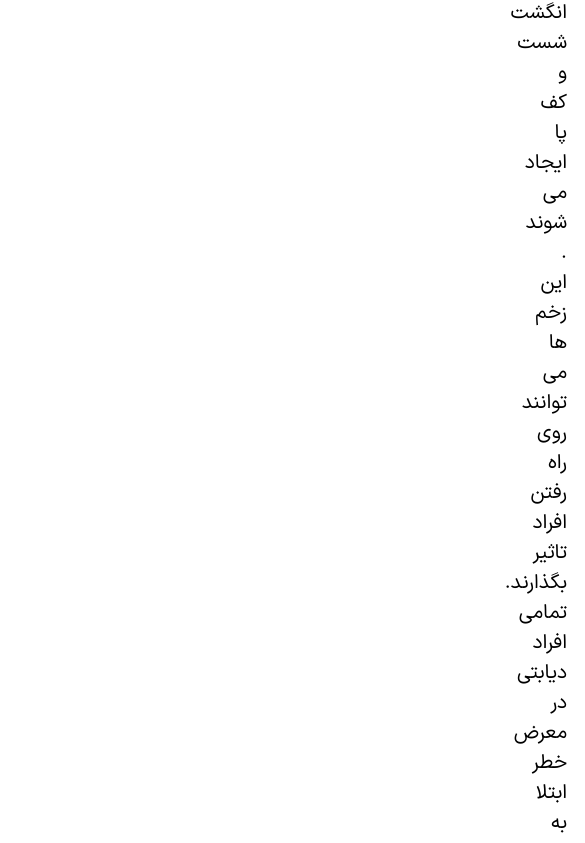
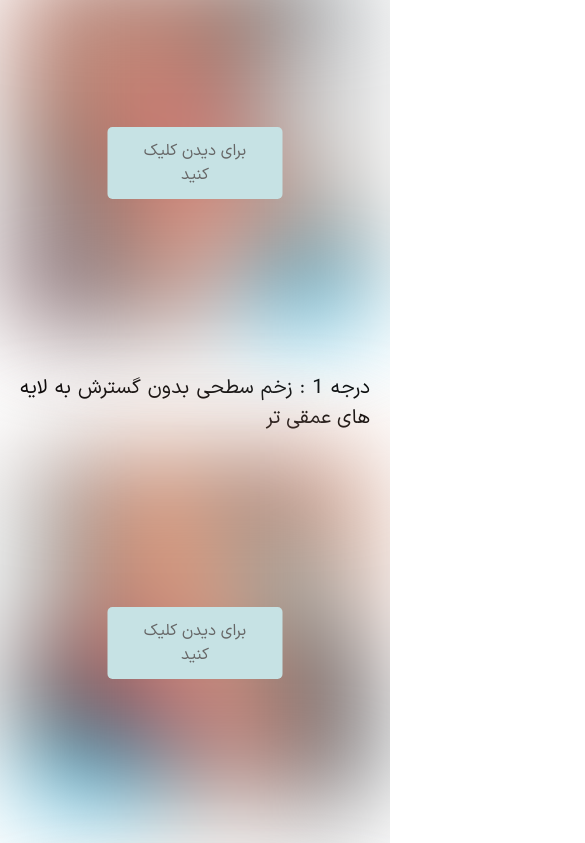
Before and after one commit to JalalHamed/rasouli-clinic, a React (Create React App) app: page /foot-injury in a window 390 px wide. Shown: the part 1440-2283 px from the top of the page, 585 px wide, since content can reach past the window. Built offline with nearby package versions, Linux system fonts and the light colour scheme.

Commit message:
show images on click on foot injury, handle responsive

```diff
--- /dev/null
+++ b/src/components/GenerateImage.jsx
@@ -0,0 +1,23 @@
+// Hooks
+import { useState } from 'react';
+
+export default function GenerateImage({ id, src }) {
+  const [views, setViews] = useState([]);
+
+  function setView(index) {
+    setViews(prev => [...prev, index]);
+  }
+
+  return (
+    <div className='image-container'>
+      <img
+        src={src}
+        alt={`زخم پای دیابتی - درجه ${id}`}
+        style={{ filter: views.includes(id) ? 'unset' : 'blur(50px)' }}
+      />
+      {!views.includes(id) && (
+        <button onClick={() => setView(id)}>برای دیدن کلیک کنید</button>
+      )}
+    </div>
+  );
+}
--- a/src/pages/foot-injury/FootInjury.jsx
+++ b/src/pages/foot-injury/FootInjury.jsx
@@ -1,11 +1,13 @@
-// Style
-import './footinjury.scss';
+// Components
+import GenerateImage from '../../components/GenerateImage';
 // Images
 import grade0 from '../../assets/imgs/foot-injury/0.jpg';
 import grade1 from '../../assets/imgs/foot-injury/1.jpg';
 import grade2 from '../../assets/imgs/foot-injury/2.jpg';
 import grade3 from '../../assets/imgs/foot-injury/3.jpg';
 import grade4 from '../../assets/imgs/foot-injury/4.jpg';
+// Style
+import './footinjury.scss';
 
 export default function FootInjury() {
   return (
@@ -58,18 +60,18 @@ export default function FootInjury() {
             درجه 0: در این مرحله هنوز زخمی ایجاد نشده است یا زخم قبلی درمان شده
             است.
           </p>
-          <img src={grade0} alt='زخم پای دیابتی - درجه 0' />
+          <GenerateImage id={0} src={grade0} />
           <p>درجه 1 : زخم سطحی بدون گسترش به لایه های عمقی تر</p>
-          <img src={grade1} alt='زخم پای دیابتی - درجه 1' />
+          <GenerateImage id={1} src={grade1} />
           <p>درجه 2: زخم های عمقی با گسترش به تاندون، استخوان مفصل</p>
-          <img src={grade2} alt='زخم پای دیابتی - درجه 2' />
+          <GenerateImage id={2} src={grade2} />
           <p>
             درجه 3: زخم های عمقی تر با آسیب به استخوان ( استئومیلیت) و تاندون (
             تاندونیت)
           </p>
-          <img src={grade3} alt='زخم پای دیابتی - درجه 3' />
+          <GenerateImage id={3} src={grade3} />
           <p>درجه 4: نکروز در بخشی از پا یا پاشنه</p>
-          <img src={grade4} alt='زخم پای دیابتی - درجه 4' />
+          <GenerateImage id={4} src={grade4} />
           <p>درجه 5: نکروز گسترده یا که کل پارا در بر گرفته</p>
         </section>
         <section>
--- a/src/pages/foot-injury/footinjury.scss
+++ b/src/pages/foot-injury/footinjury.scss
@@ -34,9 +34,37 @@
     margin-bottom: 2rem;
   }
 
-  img {
-    margin: 1rem 0 2rem;
-    filter: blur(50px);
+  .image-container {
+    position: relative;
+    width: 100%;
+    max-width: 400px;
+
+    img {
+      margin: 1rem 0 2rem;
+      width: 100%;
+      height: auto;
+    }
+
+    button {
+      font-family: 'iransans';
+      position: absolute;
+      height: fit-content;
+      top: 50%;
+      left: 50%;
+      transform: translate(-50%, -50%);
+      background-color: #c6e2e4;
+      color: #666;
+      font-size: 16px;
+      padding: 12px 24px;
+      border: none;
+      cursor: pointer;
+      border-radius: 5px;
+      text-align: center;
+    }
+
+    button:hover {
+      background-color: #a6c6c8;
+    }
   }
 
   ol,
@@ -44,3 +72,9 @@
     padding: 0.5rem 2rem;
   }
 }
+
+@media only screen and (max-width: 900px) {
+  .fj-content {
+    padding: 2rem 1rem;
+  }
+}
```
